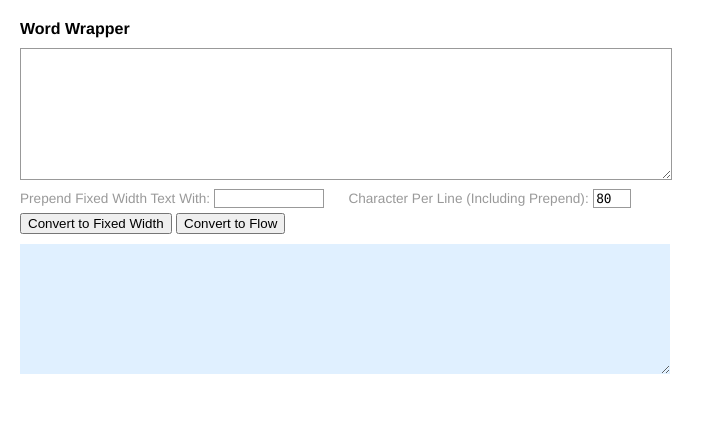
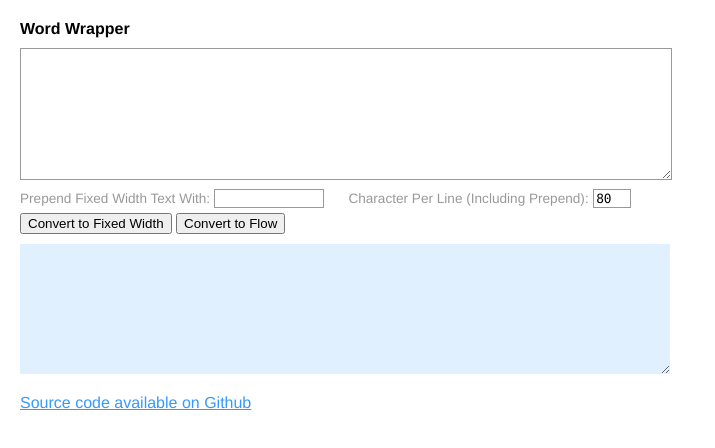
Before and after one commit to fongandrew/word-wrapper, a plain HTML site: page index.html in a window 1280 px wide. Shown: the whole page, without its empty margins (0-715 px from the left). Drawn offline with Linux system fonts and the light colour scheme.

Commit message:
Add link to Github, style link

```diff
--- a/index.html
+++ b/index.html
@@ -39,6 +39,8 @@
         <textarea id="text_output" rows="8" cols="80" readonly="readonly"></textarea>
     </div>
 
+    <p><a href="https://github.com/fongandrew/word-wrapper/">Source code available on Github</a></p>
+
 </body>
 
 
--- a/style/style.css
+++ b/style/style.css
@@ -2,6 +2,10 @@ html, body {
     font-family: Helvetica, Arial, Verdana, Sans Serif;
     padding: 10px;
     margin: 0px;
+}
+
+a, a:hover, a:visited {
+    color: #3399ff;
 }
 
 h1 {
```
